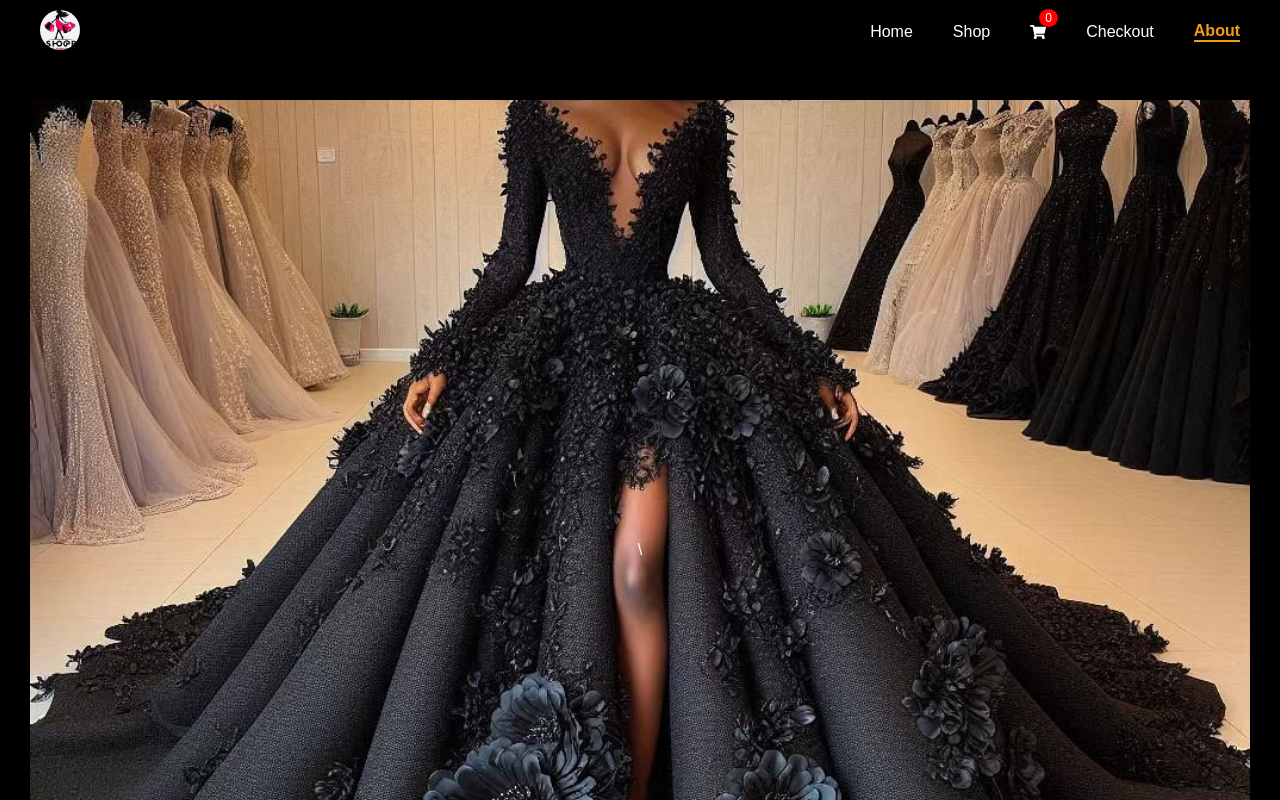
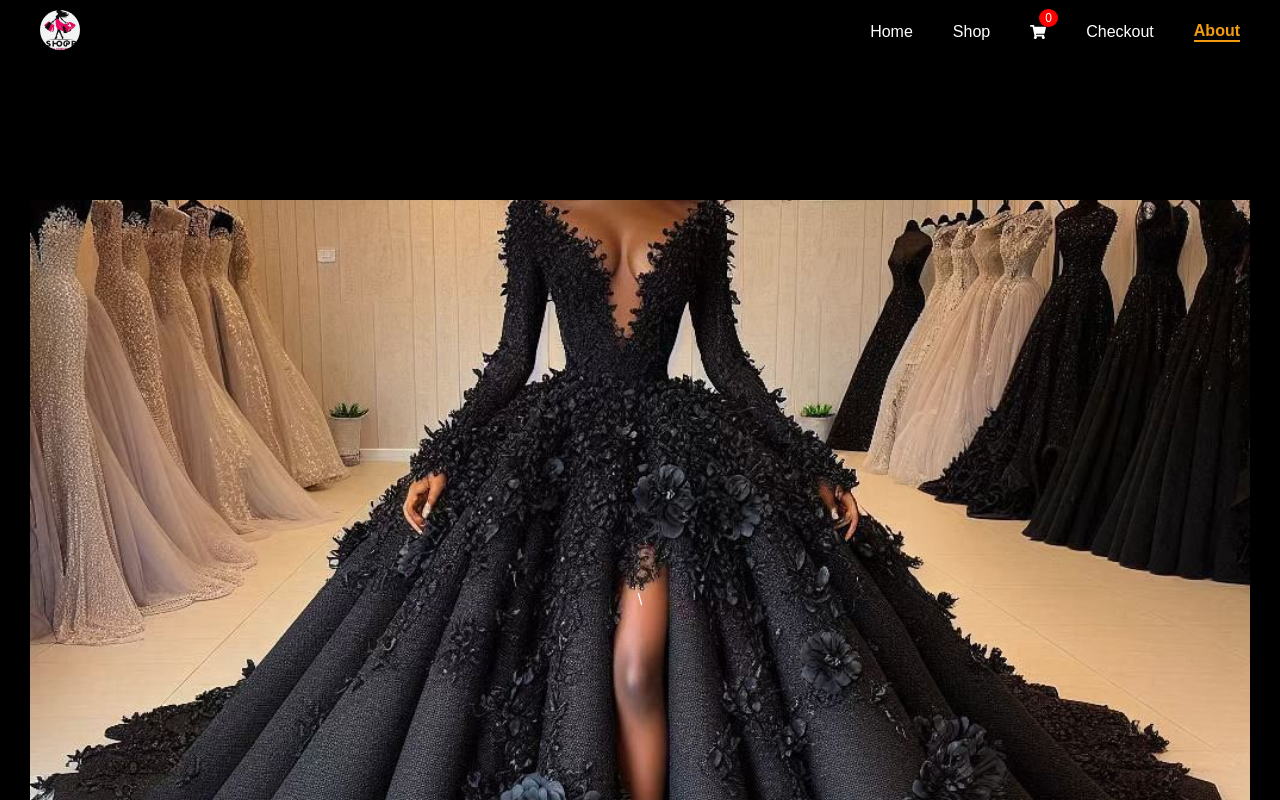
Before and after one commit to Anit81/e-commerce-website, a React (Vite) app: page /about in a window 1280 px wide. Shown: the top 800 px of the page. Built offline with nearby package versions, Linux system fonts and the light colour scheme.

Commit message:
Fix typo and update styles in about.css
Corrected typo in background property and adjusted padding and margin for the about-header class.

```diff
--- a/src/components/about.css
+++ b/src/components/about.css
@@ -1,22 +1,22 @@
 
 .about {
-  backgrund: #111;
+  backgr0und: #111;
   color: #fff;
   font-family: Arial, sans-serif;
 }
 
-
 .about-header {
   background: url('/images/30487f0ddedd4779e5579889f9b3f3be.jpg') center/cover no-repeat;
-  display: flex;
-  align-items: center;
+ display: flex;
+  align-items:center;
   justify-content: center;
   text-align: center;
   height: 100vh;
-
-  padding: 160px 20px 60px;
+  padding: 60px 20px;
+  margin-top: 100px;
   color: #fff;
 }
+
 
 .about-header h1 {
   font-size: 4rem;
```
